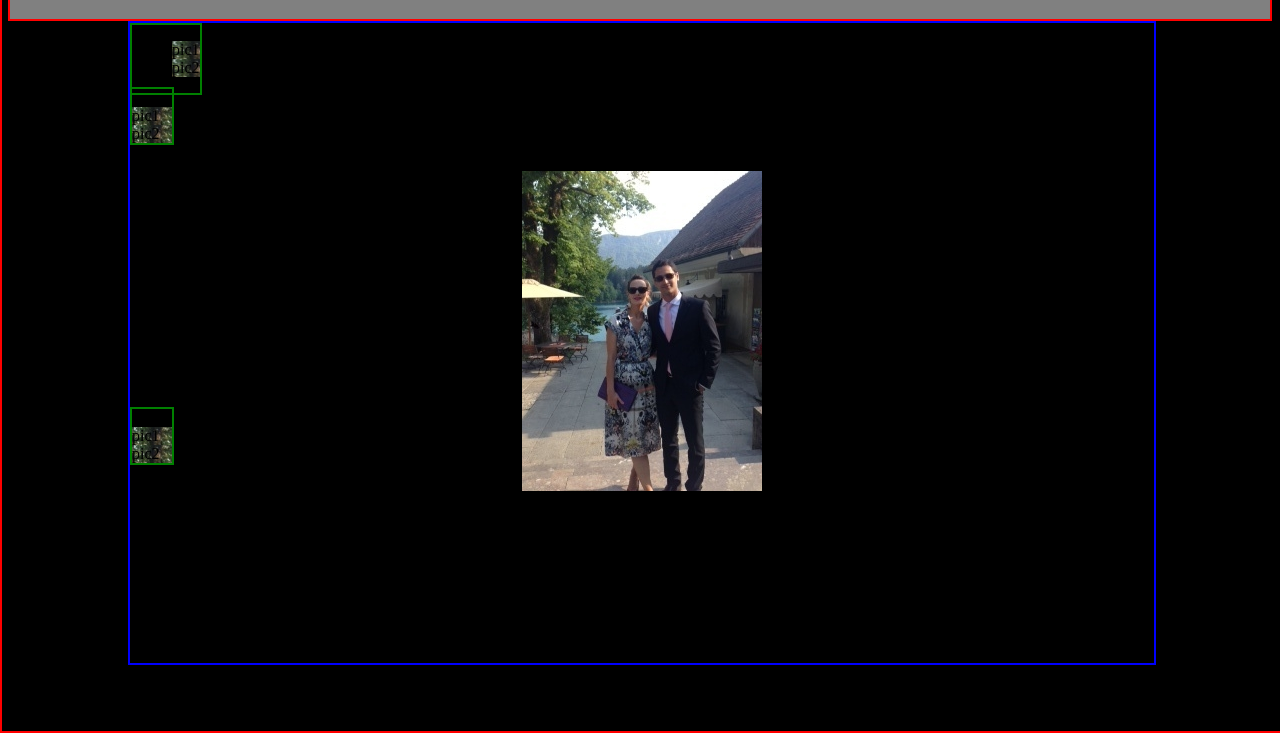
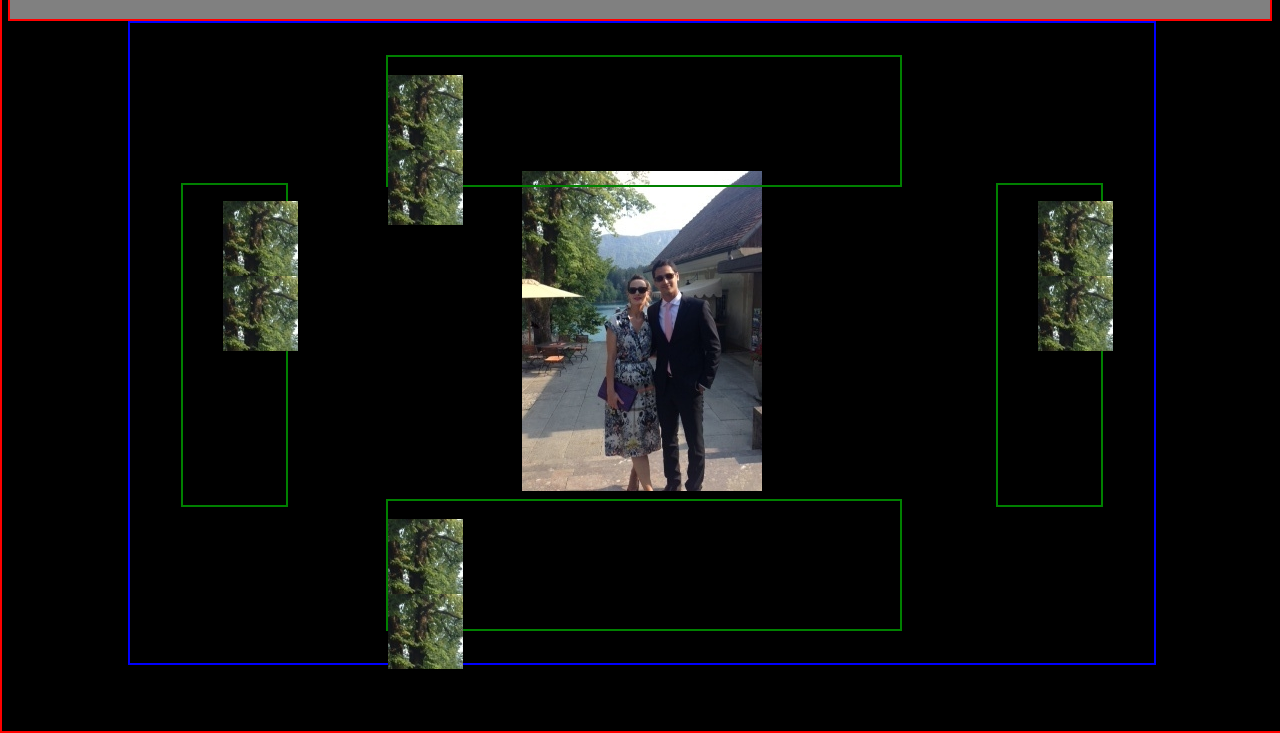
Before and after one commit to gperrin01/soundboard_omarvaness, a plain HTML site: page index.html in a window 1280 px wide. Shown: the part 71-804 px from the top of the page. Drawn offline with Linux system fonts and the light colour scheme.

Commit message:
playing CSS and about to add pics

```diff
--- a/index.html
+++ b/index.html
@@ -21,28 +21,28 @@ some pics above the people, other below-->
 
     <div class="row_pics" id='row_top'>
       <ul class="list_horizontal">
-        <li id='pic1'>pic1</li>
-        <li id='pic2'>pic2</li>
+        <li id='pictop1'></li>
+        <li id='pictop2'></li>
       </ul>
     </div>
 
     <div class="col_pics" id='col_left'>
       <ul class="list_vertical">
-        <li id='pic1'>pic1</li>
-        <li id='pic2'>pic2</li>
+        <li id='picleft1'></li>
+        <li id='picleft2'></li>
       </ul>
     </div>
     <div class="col_pics" id='col_right'>
       <ul class="list_vertical">
-        <li id='pic1'>pic1</li>
-        <li id='pic2'>pic2</li>
+        <li id='picright1'></li>
+        <li id='picright2'></li>
       </ul>
     </div>
 
     <div class="row_pics" id='row_bottom'>
       <ul class="list_horizontal">
-        <li id='pic1'>pic1</li>
-        <li id='pic2'>pic2</li>
+        <li id='picribottom1'></li>
+        <li id='picribottom2'></li>
       </ul>
     </div>
 
--- a/style.css
+++ b/style.css
@@ -40,25 +40,38 @@ background: #000;
 }
 .row_pics {
   position: absolute;
-  width: 50%
+  left: 25%;
+  width: 50%;
   height: 20%;
   border: 2px solid green;
 }
-
 #row_top {
-  top: 10%;
+  top: 5%;
 }
 #row_bottom {
-  top: 60%;
+  bottom: 5%;
 }
 .col_pics {
   position: absolute;
-  width: 20%
+  top: 25%;
+  width: 10%;
   height: 50%;
+  display: inline-block;
   border: 2px solid green;
 }
+#col_left{
+  left:5%;
+}
+#col_right{
+  right:5%;
+}
+#container ul {
+  /*display: block*/
+}
 #container ul li {
-  background: transparent url('./img/vno_slovenia.jpg') no-repeat 5% 5%;
+  background: transparent url('./img/vno_slovenia.jpg') no-repeat;
+  width: 75px;
+  height: 75px;
 }
 .list_horizontal {
   display: inline;
```
Also changed, not shown: img/aladin.jpg (added), img/bgmain.jpg (added), img/candle.jpg (added), img/gq.jpg (added), img/oyoung.jpg (added), img/papa.jpg (added), img/vyoung.jpg (added).
